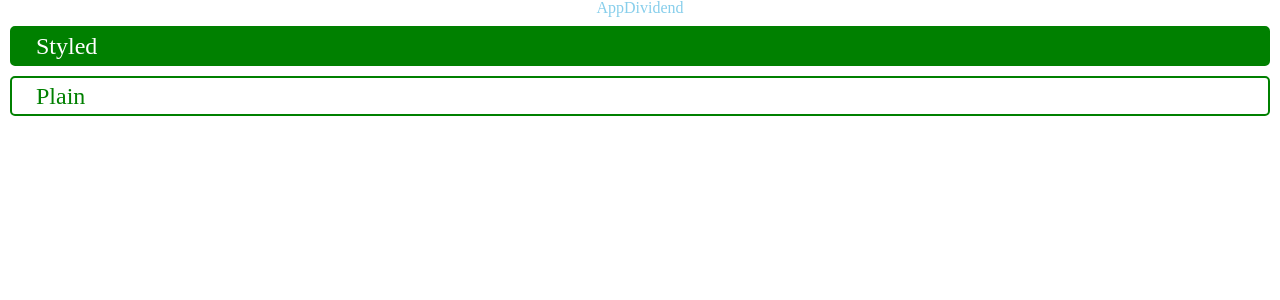
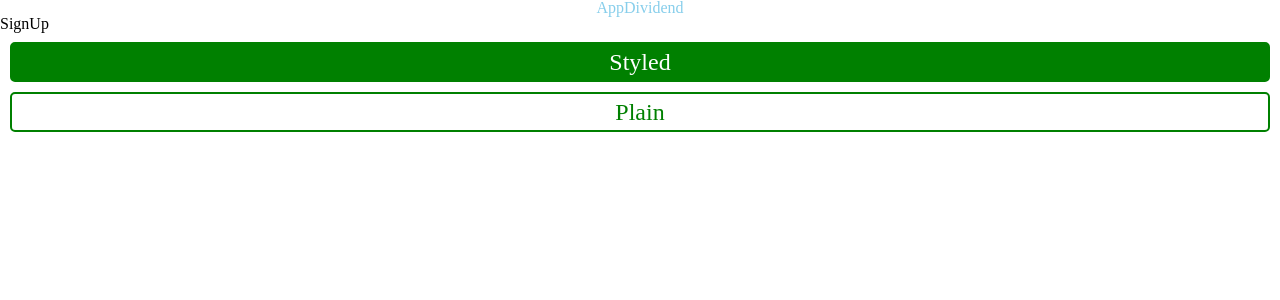
Before and after one commit to yukihirai0505/daily-ui, a React (Create React App) app in the folder 001/signup/: page / in a window 1280 px wide. Shown: the top 300 px of the page. Built offline with nearby package versions, Linux system fonts and the light colour scheme.

Commit message:
Add HTML5 Layout (#001)

```diff
--- /dev/null
+++ b/001/signup/src/components/atoms/Button.tsx
@@ -0,0 +1,16 @@
+import React, { Component } from 'react'
+import styled from 'styled-components'
+
+interface ButtonProps {
+  primary?: boolean
+}
+
+export const Button = styled.div<ButtonProps>`
+  background: ${props => (props.primary ? 'green' : 'white')};
+  color: ${props => (props.primary ? 'white' : 'green')};
+  font-size: 1.5em;
+  padding: 0.25em 1em;
+  border: 2px solid green;
+  border-radius: 5px;
+  margin: 10px;
+`
--- /dev/null
+++ b/001/signup/src/components/organisms/Footer.tsx
@@ -0,0 +1,17 @@
+import React, { Component } from 'react'
+import styled from 'styled-components'
+import { Button } from '../atoms/Button'
+
+const FooterStyle = styled.footer`
+  text-align: center;
+  color: skyBlue;
+`
+
+export const Footer: React.FC<React.HTMLAttributes<HTMLDivElement>> = props => {
+  return (
+    <FooterStyle>
+      <Button primary={true}>Styled</Button>
+      <Button>Plain</Button>
+    </FooterStyle>
+  )
+}
--- /dev/null
+++ b/001/signup/src/components/organisms/Header.tsx
@@ -0,0 +1,11 @@
+import React, { Component } from 'react'
+import styled from 'styled-components'
+
+const Head = styled.header`
+  text-align: center;
+  color: skyBlue;
+`
+
+export const Header: React.FC<React.HTMLAttributes<HTMLDivElement>> = props => {
+  return <Head>AppDividend</Head>
+}
--- a/001/signup/src/components/pages/SignUp.tsx
+++ b/001/signup/src/components/pages/SignUp.tsx
@@ -1,31 +1,14 @@
 import React, { Component } from 'react'
+import { Header } from '../organisms/Header'
+import { Footer } from '../organisms/Footer'
 import styled from 'styled-components'
-
-const Head = styled.div`
-  text-align: center;
-  color: skyBlue;
-`
-
-interface ButtonProps {
-  primary?: boolean
-}
-
-const Button = styled.div<ButtonProps>`
-  background: ${props => (props.primary ? 'green' : 'white')};
-  color: ${props => (props.primary ? 'white' : 'green')};
-  font-size: 1.5em;
-  padding: 0.25em 1em;
-  border: 2px solid green;
-  border-radius: 5px;
-  margin: 10px;
-`
 
 const SignUp: React.FC<React.HTMLAttributes<HTMLDivElement>> = props => {
   return (
     <div className={props.className}>
-      <Head>AppDividend</Head>
-      <Button primary={true}>Styled</Button>
-      <Button>Plain</Button>
+      <Header />
+      <main>SignUp</main>
+      <Footer />
     </div>
   )
 }
--- a/001/signup/src/index.tsx
+++ b/001/signup/src/index.tsx
@@ -12,7 +12,7 @@ const GlobalStyle = createGlobalStyle`
 ReactDOM.render(
   <Fragment>
     <GlobalStyle />
-    <SignUp />
+    <SignUp className="container" />
   </Fragment>,
   document.getElementById('root')
 )
```
